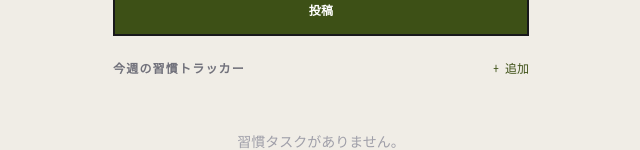
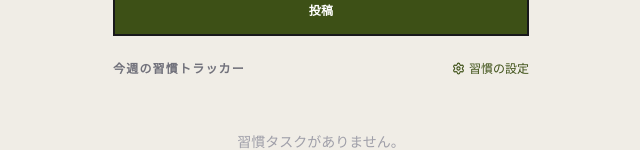
Before and after one commit to sen-sketch/self-insight-app, a Next.js app: page / in a window 1280 px wide. Shown: the part 228-378 px from the top of the page, without its empty margins (319-959 px from the left). Built offline with nearby package versions, Linux system fonts and the light colour scheme.

Commit message:
ホーム画面の習慣トラッカー設定ボタンを修正

```diff
--- a/src/components/dashboard/DashboardPage.tsx
+++ b/src/components/dashboard/DashboardPage.tsx
@@ -7,7 +7,6 @@ import {
   updatePost,
   deletePost,
   getHabits,
-  addHabit,
   updateHabit,
   deleteHabit,
   getHabitStartLogs,
@@ -16,9 +15,8 @@ import {
 import { toTokyoYmd } from "@/lib/datetime";
 import type { Post, Habit, HabitStartLog, CreateHabitInput, CreatePostInput } from "@/lib/types";
 import { HabitList } from "@/components/habit/HabitList";
-import { HabitForm } from "@/components/habit/HabitForm";
 import { PostList } from "@/components/post/PostList";
-import { PenLine } from "lucide-react";
+import { PenLine, Settings } from "lucide-react";
 
 // ─── サマリカード ──────────────────────────────────────────────
 
@@ -44,7 +42,6 @@ export function DashboardPage() {
   const [habits, setHabits] = useState<Habit[]>(() => getHabits());
   const [logs, setLogs] = useState<HabitStartLog[]>(() => getHabitStartLogs());
   const [posts, setPosts] = useState<Post[]>(() => getPosts());
-  const [showHabitForm, setShowHabitForm] = useState(false);
 
   const todayPosts = posts.filter((p) => toTokyoYmd(p.postedAt) === today);
   const todayHabitStartCount = logs.filter((l) => toTokyoYmd(l.startedAt) === today).length;
@@ -61,12 +58,6 @@ export function DashboardPage() {
   function handleReorder(orderedIds: string[]) {
     reorderActiveHabits(orderedIds);
     reloadHabits();
-  }
-
-  function handleAddHabit(data: CreateHabitInput) {
-    addHabit(data);
-    reloadHabits();
-    setShowHabitForm(false);
   }
 
   function handleUpdateHabit(id: string, patch: Partial<CreateHabitInput>) {
@@ -123,18 +114,11 @@ export function DashboardPage() {
       <section>
         <div className="mb-2 flex items-center justify-between">
           <h2 className="text-xs font-bold uppercase tracking-widest text-zinc-500">今週の習慣トラッカー</h2>
-          <button
-            onClick={() => setShowHabitForm((prev) => !prev)}
-            className="text-xs text-[#3d5016] hover:underline"
-          >
-            {showHabitForm ? "閉じる" : "+ 追加"}
-          </button>
+          <Link href="/settings" className="flex items-center gap-1 text-xs text-[#3d5016] hover:underline">
+            <Settings size={13} />
+            習慣の設定
+          </Link>
         </div>
-        {showHabitForm && (
-          <div className="mb-2">
-            <HabitForm onSubmit={handleAddHabit} onCancel={() => setShowHabitForm(false)} />
-          </div>
-        )}
         <HabitList
           habits={habits}
           logs={logs}
```
